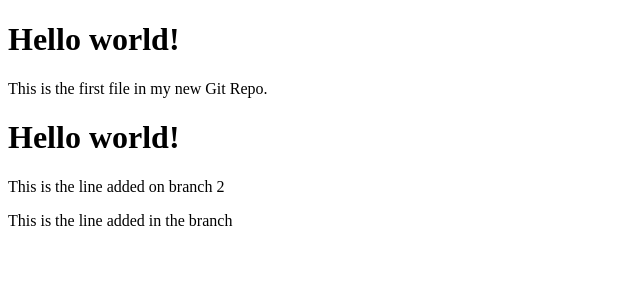
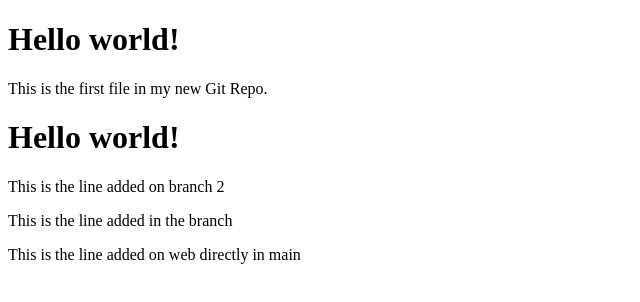
Before and after one commit to pchandrag/gitbasic, a plain HTML site: page index.html in a window 1280 px wide. Shown: the whole page, without its empty margins (0-640 px from the left). Drawn offline with Linux system fonts and the light colour scheme.

Commit message:
Update index.html

```diff
--- a/index.html
+++ b/index.html
@@ -11,6 +11,7 @@
 <h1>Hello world!</h1>
 <p>This is the line added on branch 2</p>
 <p>This is the line added in the branch </p>
+<p>This is the line added on web directly in main </p>
 
 </body>
 </html>
```
